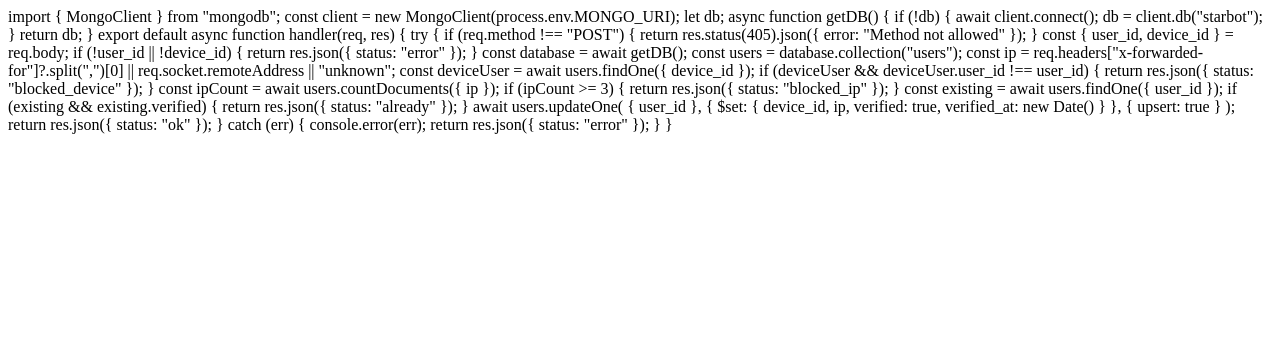
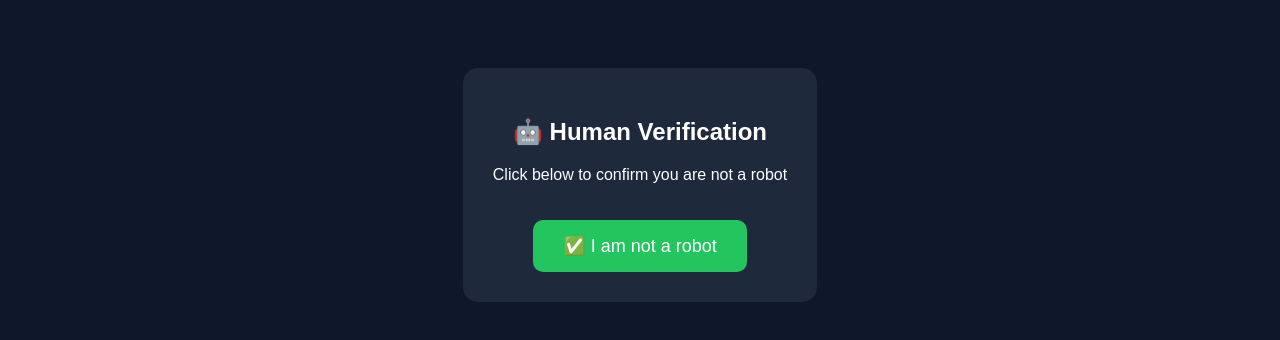
Before and after one commit to usual-coderz/verify, a plain HTML site: page public/index.html in a window 1280 px wide. Drawn offline with Linux system fonts and the light colour scheme.

Commit message:
Update index.html

```diff
--- a/public/index.html
+++ b/public/index.html
@@ -1,69 +1,94 @@
-import { MongoClient } from "mongodb";
+<!DOCTYPE html>
+<html>
+<head>
+  <title>Verification</title>
 
-const client = new MongoClient(process.env.MONGO_URI);
-let db;
+  <script src="https://telegram.org/js/telegram-web-app.js"></script>
+  <script src="https://openfpcdn.io/fingerprintjs/v3"></script>
 
-async function getDB() {
-    if (!db) {
-        await client.connect();
-        db = client.db("starbot");
+  <style>
+    body {
+      font-family: Arial;
+      text-align: center;
+      padding-top: 60px;
+      background: #0f172a;
+      color: white;
     }
-    return db;
-}
 
-export default async function handler(req, res) {
-    try {
-        if (req.method !== "POST") {
-            return res.status(405).json({ error: "Method not allowed" });
-        }
+    .box {
+      background: #1e293b;
+      padding: 30px;
+      border-radius: 15px;
+      display: inline-block;
+    }
 
-        const { user_id, device_id } = req.body;
+    button {
+      margin-top: 20px;
+      padding: 15px 30px;
+      font-size: 18px;
+      border-radius: 10px;
+      border: none;
+      background: #22c55e;
+      color: white;
+      cursor: pointer;
+    }
 
-        if (!user_id || !device_id) {
-            return res.json({ status: "error" });
-        }
+    button:hover {
+      background: #16a34a;
+    }
+  </style>
+</head>
+<body>
 
-        const database = await getDB();
-        const users = database.collection("users");
+<div class="box">
+  <h2>🤖 Human Verification</h2>
+  <p>Click below to confirm you are not a robot</p>
 
-        const ip =
-            req.headers["x-forwarded-for"]?.split(",")[0] ||
-            req.socket.remoteAddress ||
-            "unknown";
+  <button onclick="verify()">✅ I am not a robot</button>
+</div>
 
-        const deviceUser = await users.findOne({ device_id });
-        if (deviceUser && deviceUser.user_id !== user_id) {
-            return res.json({ status: "blocked_device" });
-        }
+<script>
+async function verify() {
+    const tg = window.Telegram.WebApp;
+    tg.expand();
 
-        const ipCount = await users.countDocuments({ ip });
-        if (ipCount >= 3) {
-            return res.json({ status: "blocked_ip" });
-        }
+    const fp = await FingerprintJS.load();
+    const result = await fp.get();
 
-        const existing = await users.findOne({ user_id });
+    const device_id = result.visitorId;
+    const user = tg.initDataUnsafe.user;
 
-        if (existing && existing.verified) {
-            return res.json({ status: "already" });
-        }
+    if (!user) {
+        alert("Telegram data not found!");
+        return;
+    }
 
-        await users.updateOne(
-            { user_id },
-            {
-                $set: {
-                    device_id,
-                    ip,
-                    verified: true,
-                    verified_at: new Date()
-                }
-            },
-            { upsert: true }
-        );
+    const res = await fetch("/api/server", {
+        method: "POST",
+        headers: {
+            "Content-Type": "application/json"
+        },
+        body: JSON.stringify({
+            user_id: user.id,
+            device_id: device_id
+        })
+    });
 
-        return res.json({ status: "ok" });
+    const data = await res.json();
 
-    } catch (err) {
-        console.error(err);
-        return res.json({ status: "error" });
+    if (data.status === "ok") {
+        tg.sendData("verified");
+    } else if (data.status === "blocked_device") {
+        alert("❌ Device already used!");
+    } else if (data.status === "blocked_ip") {
+        alert("❌ Too many accounts on this network!");
+    } else if (data.status === "already") {
+        tg.sendData("verified");
+    } else {
+        alert("❌ Verification failed!");
     }
 }
+</script>
+
+</body>
+</html>
```
